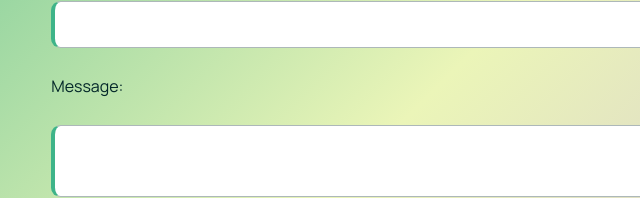
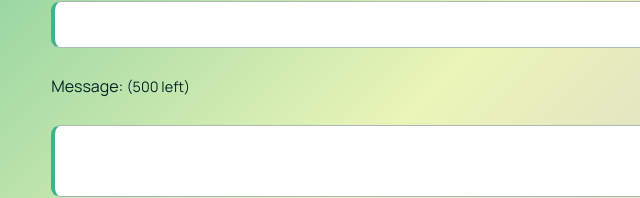
Before and after one commit to doorjay/cse134-hw4, a plain HTML site: page form-with-js.html in a window 1280 px wide. Shown: the part 606-804 px from the top of the page, 0-640 px from the left. Drawn offline with Linux system fonts and the light colour scheme.

Commit message:
small warning when running out of char in message field

```diff
--- a/form-with-js.html
+++ b/form-with-js.html
@@ -57,7 +57,10 @@
                     required
                 > <br>
 
-                <label for="message">Message:</label> <br>
+                <label for="message">
+                    Message:
+                    <span id="char-count" style="font-size: 0.9em; color: gray;"></span>
+                </label> <br>
                 <textarea
                     id="message"
                     name="message"
--- a/script.js
+++ b/script.js
@@ -38,10 +38,39 @@ function setupContactFormJS() {
                 nameField.classList.remove('field-flash');
             }, 200);
 
-            // Show message
-            errorOutput.textContent = "Only letters, spaces, hyphens, and apostrophes are allowed.";
         }
     });
+
+    const charCountSpan = document.querySelector('#char-count');
+    const maxChars = messageField.maxLength;
+
+    function updateCharacterCount() {
+        const currentLength = messageField.value.length;
+        const remaining = maxChars - currentLength;
+
+        // Update the label's inline countdown
+        charCountSpan.textContent = `(${remaining} left)`;
+
+        // Warning when near limit
+        if (remaining <= 50) {
+            charCountSpan.style.color = "crimson";
+            charCountSpan.style.fontWeight = "600";
+        } else {
+            charCountSpan.style.color = "";
+            charCountSpan.style.fontWeight = "";
+        }
+
+        // Prevent exceeding the limit (copy/paste)
+        if (currentLength > maxChars) {
+            messageField.value = messageField.value.slice(0, maxChars);
+        }
+    }
+
+    // Update on input
+    messageField.addEventListener('input', updateCharacterCount);
+
+    // Show initial value on load
+    updateCharacterCount();
 
     // Helper to set a custom message based on validity state
     function setMessageForField(field) {
```
